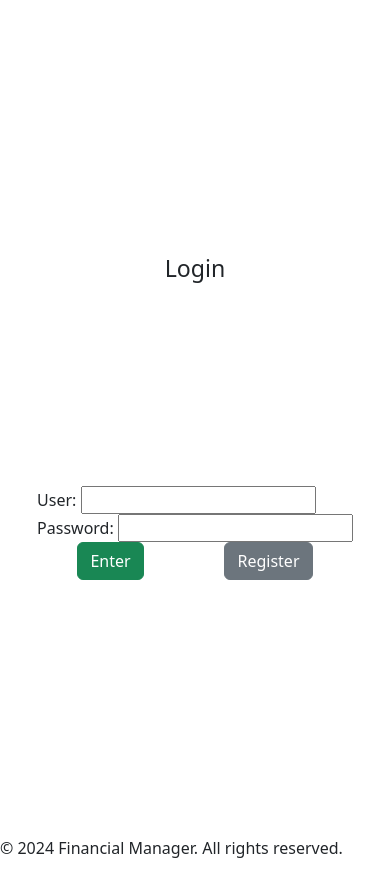
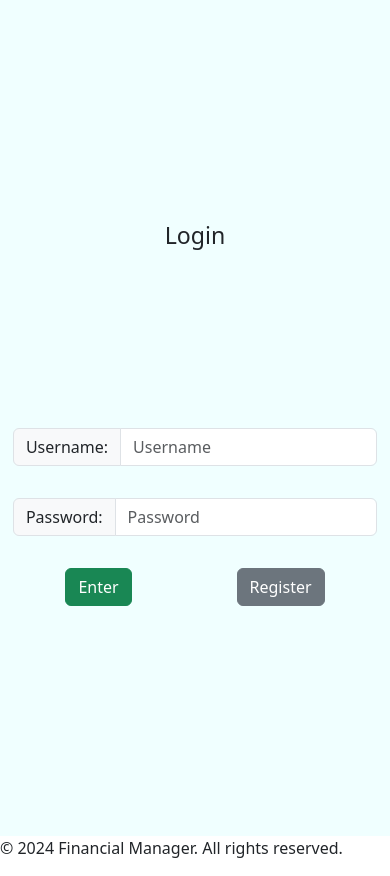
Before and after one commit to Louiexz/PersonalBudget, a Django app: page / in a window 390 px wide. Run offline with Django 5.2, Linux system fonts and the light colour scheme; some libraries are stand-ins or nearby versions.

Commit message:
Atualizando estilos

```diff
--- a/myproject/settings.py
+++ b/myproject/settings.py
@@ -10,6 +10,7 @@ For the full list of settings and their values, see
 https://docs.djangoproject.com/en/5.1/ref/settings/
 """
 
+import os
 from pathlib import Path
 
 from decouple import config, Csv
@@ -19,6 +20,11 @@ from dj_database_url import parse as db_url
 # Build paths inside the project like this: BASE_DIR / 'subdir'.
 BASE_DIR = Path(__file__).resolve().parent.parent
 
+STATIC_URL = '/static/'
+STATICFILES_DIRS = [
+    os.path.join(BASE_DIR, 'personalbudgets/static'),  # Diretório onde você armazena seus arquivos estáticos
+]
+STATIC_ROOT = os.path.join(BASE_DIR, 'staticfiles')
 
 # Quick-start development settings - unsuitable for production
 # See https://docs.djangoproject.com/en/5.1/howto/deployment/checklist/
--- a/personalbudgets/static/personalbudgets/css/global.css
+++ b/personalbudgets/static/personalbudgets/css/global.css
@@ -14,6 +14,7 @@
     gap: 20px 0px;
     justify-content: space-evenly;
     align-items: center;
+    background-color: #f0ffff;
 }
 .buttons {
     justify-content: space-around;
--- a/personalbudgets/templates/base.html
+++ b/personalbudgets/templates/base.html
@@ -12,8 +12,37 @@
             rel="stylesheet"
             integrity="sha384-QWTKZyjpPEjISv5WaRU9OFeRpok6YctnYmDr5pNlyT2bRjXh0JMhjY6hW+ALEwIH"
             crossorigin="anonymous">
-        <link rel="stylesheet" href='{% static "personalbudgets/css/styles.css" %}'>
         {% block links %}{% endblock %}
+        <style type="text/css">
+            * {
+                padding: 0px;
+                margin: 0px;
+                box-sizing: border-box;
+            }
+            .summary, .buttons {
+                display: flex;
+            }
+            .summary {
+                padding: 80px 10px;
+                min-height: 99dvh;
+                max-width: 100%;
+                flex-direction: column;
+                gap: 20px 0px;
+                justify-content: space-evenly;
+                align-items: center;
+                background-color: azure;
+            }
+            .buttons {
+                justify-content: space-around;
+            }
+
+            @media (min-width: 1000px) {
+                .navbar {
+                    position: fixed;
+                    width: 100%;
+                }
+            }
+          </style>
     </head>
     <body>
         {% block nav %}
--- a/personalbudgets/templates/personalbudgets/account/sign_in.html
+++ b/personalbudgets/templates/personalbudgets/account/sign_in.html
@@ -6,17 +6,26 @@
 
 {% block nav %}{% endblock %}
 
+{% block links %}
+    <style type=text/css>
+        div {
+            padding: 8px 0px;
+        }
+    </style>
+{% endblock %}
+
 {% block container %}
-    <h3>Login</h3>
+    <h3 align=center>Login</h3>
     <form method="post">
         {% csrf_token %}
-        <div>
-            <label for="username">User:</label>
-            <input id="username" name="username" required>
+        <div class="input-group mb-3">
+            <span class="input-group-text">Username:</span>
+            <input type="text" class="form-control" id="username" name="username" placeholder="Username" aria-label="Username" aria-describedby="basic-addon1">
         </div>
-        <div>
-            <label for="password">Password:</label>
-            <input type="password" id="password" name="password" required>
+        <div class="input-group mb-3">
+            <span class="input-group-text">Password:</span>
+            <input type="text" class="form-control" id="password" name="password"
+            placeholder="Password" aria-label="Password" aria-describedby="basic-addon1">
         </div>
         <div class="buttons">
             <button type="submit" class="btn btn-success">Enter</button>
--- a/personalbudgets/templates/personalbudgets/home.html
+++ b/personalbudgets/templates/personalbudgets/home.html
@@ -3,10 +3,6 @@
 {% load static %}
 
 {% block title  %}Home{% endblock %}
-
-{% block links %}
-    <link rel="stylesheet" href="{% static 'personalbudgets/css/index.css'%}">
-{% endblock %}
 
 {% block container %}
     <h2>Welcome, {{ username }}!</h2>
--- a/personalbudgets/templates/personalbudgets/personalbudget_list.html
+++ b/personalbudgets/templates/personalbudgets/personalbudget_list.html
@@ -3,10 +3,6 @@
 {% load static %}
 
 {% block title  %}Home{% endblock %}
-
-{% block links %}
-    <link rel="stylesheet" href="{% static 'personalbudgets/css/index.css'%}">
-{% endblock %}
 
 {% block container %}
     <div>
```
Also changed, not shown: personalbudgets/templates/personalbudgets/budget/budget_list.html (+19 -1 lines), personalbudgets/templates/personalbudgets/category/category_list.html (+19 -1 lines), personalbudgets/templates/personalbudgets/goal/goal_list.html (+19 -1 lines), personalbudgets/templates/personalbudgets/transaction/transaction_list.html (+20 -1 lines), personalbudgets/view/goal_views.py (+6 -3 lines), personalbudgets/view/personalbudget_view.py (+5 -2 lines).
